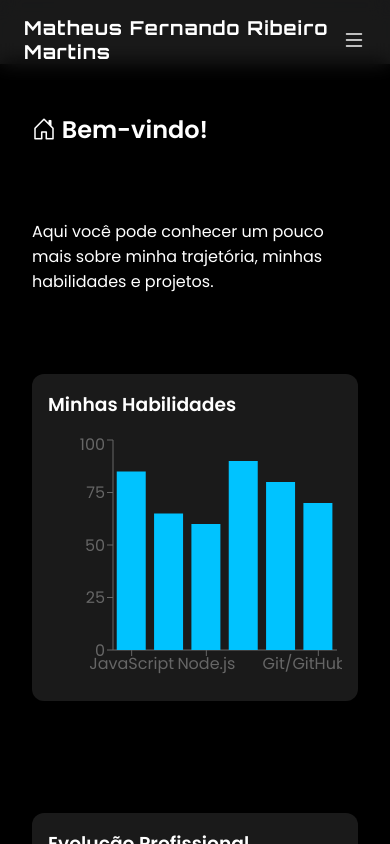
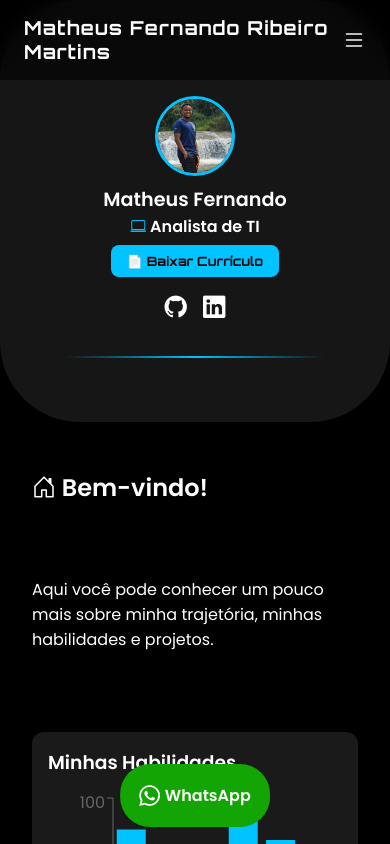
Before and after one commit to Matheus-Fernando-br/Curriculo, a React (Create React App) app: page / in a window 390 px wide. Built offline with nearby package versions, Linux system fonts and the light colour scheme.

Commit message:
Finalização do site

```diff
--- a/src/editar/curriculo.js
+++ b/src/editar/curriculo.js
@@ -150,7 +150,7 @@ function curriculo() {
       linkedin: "https://www.linkedin.com/in/matheus-ribeiro-7b4a9822b/",
       github: "https://github.com/Matheus-Fernando-br",
       telegram: "https://t.me/+5531986763652",
-      curriculo: "https://drive.google.com/file/d/1-1Yk3gk2Yc0XH5yGmJH1b8rX4F0F3bXn/view?usp=sharing",
+      curriculo: "/curriculo.pdf",
     },
   };
 }
--- a/src/styles/global.css
+++ b/src/styles/global.css
@@ -71,6 +71,7 @@ nav ul {
   display: flex;
   list-style: none;
   gap: 3rem;
+  margin-right: 3rem;
 }
 
 nav ul li {
@@ -126,6 +127,7 @@ nav ul li a:hover {
   width: 100%;
   height: 100%;
   animation: slideUp 0.7s ease-in-out;
+  flex-direction: row;
 }
 
 /* Lado esquerdo fixo */
@@ -559,6 +561,79 @@ nav ul li a:hover {
 /* Responsividade */
 @media (max-width: 900px) {
 
+  body {
+    overflow-y:scroll;
+  }
+
+  .Content {
+    display: flex;
+    width: 100%;
+    height: 100%;
+    background: var(--text-color-black);
+    animation: fadeIn 1s ease-in-out;
+  }
+
+  /* lado esquerdo em cima */
+  .lado-esquerdo {
+    position: relative !important;
+    width: 100% !important;
+    height: 50vh !important;
+    padding: 2rem;
+    border-radius: 80px;
+  }
+
+ .sidebar img.profile-img {
+    margin-top: 4rem;
+    width: 80px;
+    height: 80px;
+    margin-bottom: .1rem;
+  }
+
+  .sidebar h2{
+    font-size: 1.2rem;
+  }
+
+  .sidebar .btn {
+    padding: 0.5rem 1rem;
+    font-size: 0.8rem;
+    margin-top: .4rem;
+  }
+
+  .sidebar .social-links {
+    margin-top: .8rem;
+  }
+
+
+  /* substitui o gradiente lateral por um separador horizontal */
+  .lado-esquerdo::after {
+    content: '';
+    position: relative;
+    display: block;
+    width: 80%;
+    height: 2px;
+    margin: 2rem auto 0 auto;
+    background: linear-gradient(to right, rgba(26,26,26,0), var(--primary-color), rgba(26,26,26,0));
+  }
+
+  /* lado direito logo abaixo */
+  .lado-direito {
+    margin-left: 0 !important;
+    width: 100% !important;
+    height: auto !important;
+    display: flex;
+    flex-direction: column;
+    padding: 2rem;
+    margin-bottom: 4rem;
+  }
+
+  .lado-direito h2 {
+    margin-top: 1rem; /* reduz espaço do header até o título */
+    margin-bottom: 1.5rem;
+  }
+
+  .top-section, .bottom-section {
+    grid-template-columns: 1fr;
+  }
   .projetos {
     margin-top: 2rem;
   }
@@ -574,46 +649,8 @@ nav ul li a:hover {
     flex-direction: column;
   }
 
-  /* lado esquerdo em cima */
-  .lado-esquerdo {
-    position: relative;
-    width: 100%;
-    height: auto;
-    padding: 2rem;
-  }
-
-  /* separador entre esquerdo e direito */
-  .lado-esquerdo::after {
-    content: '';
-    display: block;
-    width: 60%;
-    height: 2px;
-    margin: 2rem auto;
-    background: linear-gradient(to right, rgba(26,26,26,0), var(--primary-color), rgba(26,26,26,0));
-    position: relative;
-  }
-
-  /* lado direito logo abaixo */
-  .lado-direito {
-    margin-left: 0;
-    width: 100%;
-    height: auto;
-    overflow: visible;
-    padding: 2rem;
-    padding-bottom: 5rem;
-    }
-
-  .lado-direito h2 {
-    margin-top: 1rem; /* reduz espaço do header até o título */
-    margin-bottom: 1.5rem;
-  }
-
-  .top-section, .bottom-section {
-    grid-template-columns: 1fr;
-  }
-
   .top-section .info-pessoal {
-    margin-top: 1rem; /* reduz ainda mais o espaço */
+    margin-top: 1rem;
   }
 
   .sobre-mim p {
@@ -636,10 +673,12 @@ nav ul li a:hover {
     flex-direction: column;
     background: var(--bg-color);
     border-radius: 20px;
-    width: 40vw;
+    width: 60vw;
     padding: 2rem 1rem;
     display: none;
+    margin-right: 0;
   }
+
   nav ul.active {
     display: flex;
   }
@@ -648,9 +687,13 @@ nav ul li a:hover {
     display: block;
   }
 
-  /* botão WhatsApp fixo no canto inferior central */
-.btn-Whatssap {
-    position: relative;
-    opacity: 0;
-  }
+  /* botão WhatsApp fixo embaixo no mobile */
+ .btn-Whatssap {
+  position: fixed !important;
+  bottom: 2vh !important;
+  left: 50% !important;
+  transform: translateX(-50%) !important; /* centraliza no eixo X */
+  margin: 0 !important;
+  z-index: 999;
 }
+}
```
Also changed, not shown: src/components/Sidebar.js (+9 -3 lines), 1 other file (tests, documents, lock files or other folders).
